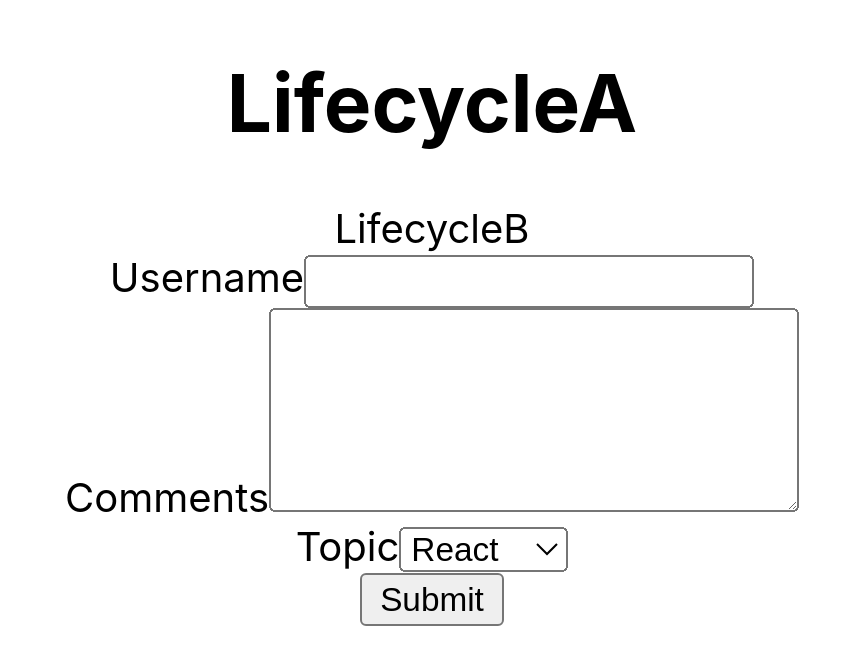
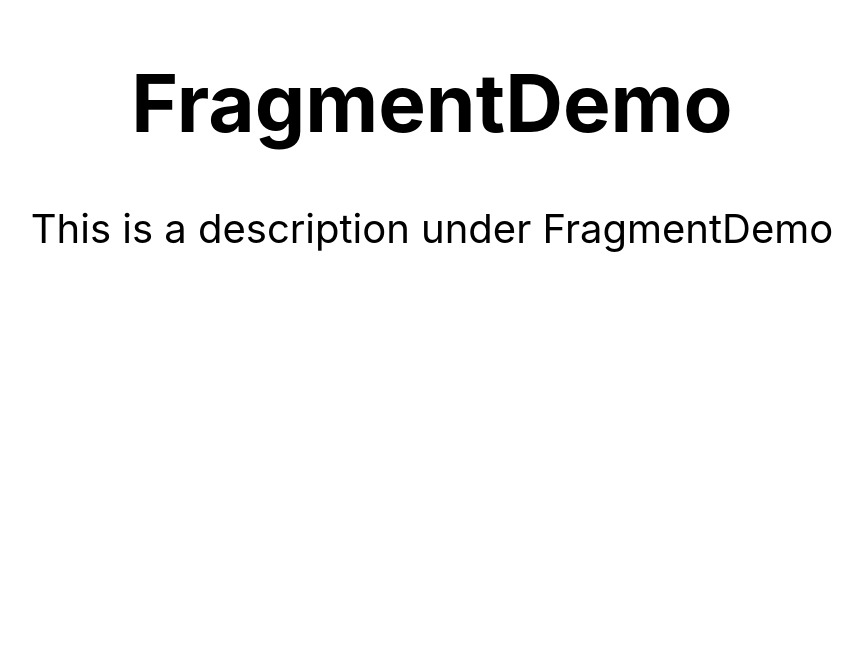
Before and after one commit to eniskastrati/reactjs-study, a React (Create React App) app in the folder reactapp/: page / in a window 1280 px wide. Shown: the top 664 px of the page, without its empty margins (208-1071 px from the left). Built offline with nearby package versions, Linux system fonts and the light colour scheme.

Commit message:
#comment fragment from react

```diff
--- a/reactapp/src/App.js
+++ b/reactapp/src/App.js
@@ -1,6 +1,8 @@
 import React from 'react';
 import './styles/App.css';
 
+
+//importing components
 import Welcome from './components/react-basics/Welcome';
 import Greet from './components/react-basics/Greet';
 import Message from './components/react-basics/Message'
@@ -16,14 +18,17 @@ import './styles/appStyle.css'
 import styles from './styles/appStyles.module.css'
 import Form from './components/react-basics/Form';
 import LifecycleA from './components/react-basics/LifecycleA';
+import FragmentDemo from './components/react-advanced/FragmentDemo';
+
 
 
 
 function App() {
   return (
     <div className="App">
-      <LifecycleA />
-      <Form />
+      <FragmentDemo />
+      {/* <LifecycleA />
+      <Form /> */}
       {/* <h1 className='error'>Error</h1>
       <h1 className={styles.success}>Success</h1> */}
       {/* <Inline /> */}
--- a/reactapp/src/components/react-advanced/FragmentDemo.js
+++ b/reactapp/src/components/react-advanced/FragmentDemo.js
@@ -0,0 +1,12 @@
+import React, {Fragment} from 'react'
+
+function FragmentDemo() {
+  return (
+    <Fragment>
+        <h1>FragmentDemo</h1>
+        <p>This is a description under FragmentDemo</p>
+    </Fragment>
+  )
+}
+
+export default FragmentDemo
```
